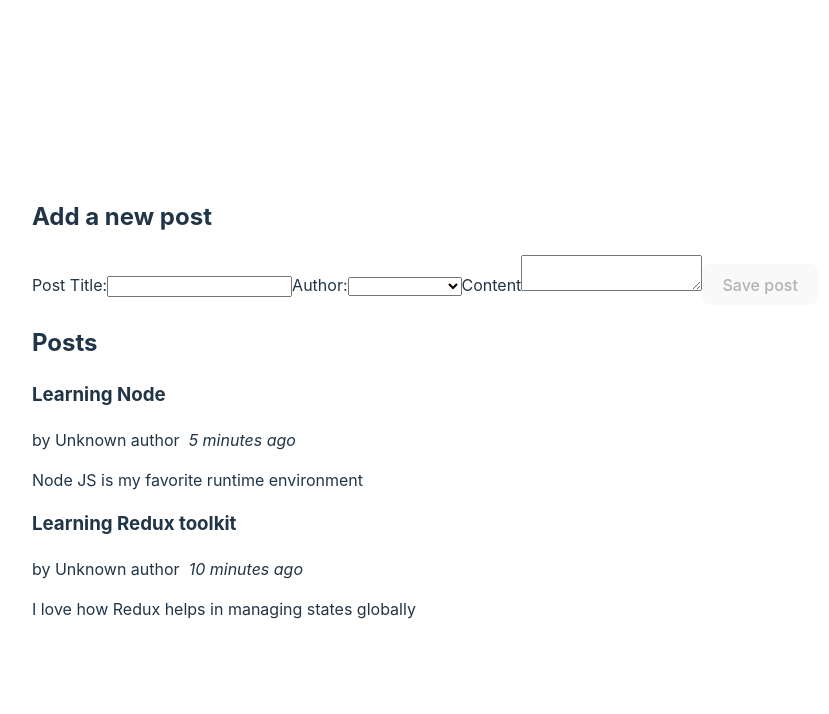
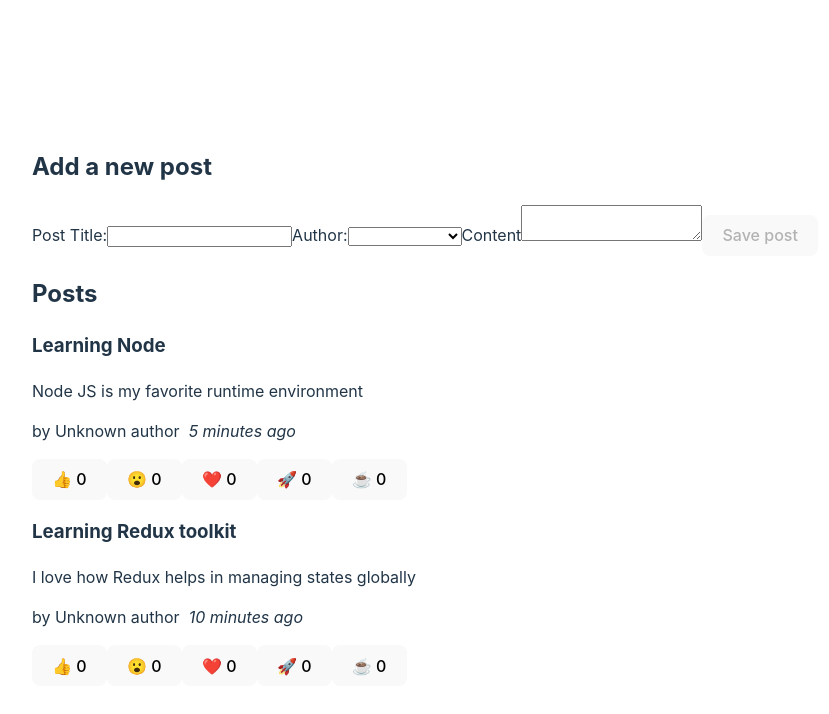
Before and after one commit to samwanyua/Redux, a React (Vite) app: page / in a window 1280 px wide. Shown: the top 714 px of the page, without its empty margins (215-1044 px from the left). Built offline with nearby package versions, Linux system fonts and the light colour scheme.

Commit message:
Add reaction buttons

```diff
--- a/src/features/post/PostsLists.jsx
+++ b/src/features/post/PostsLists.jsx
@@ -2,6 +2,7 @@ import { useSelector } from "react-redux";
 import { selectAllPosts } from "./postSlice";
 import PostAuthor from "./PostAuthor";
 import TimeAgo from "./TimeAgo";
+import ReactionButtons from "./ReactionButtons";
 
 const PostsLists = () => {
     const posts = useSelector(selectAllPosts);
@@ -11,11 +12,12 @@ const PostsLists = () => {
     const renderedPosts = orderedPosts.map(post => (
         <article key={post.id}>
             <h3>{post.title}</h3>
+            <p>{post.content.substring(0,100)}</p>
             <p>
               <PostAuthor userId={post.userId} />
               <TimeAgo timestamp={post.date}/>
             </p>
-            <p>{post.content.substring(0,100)}</p>
+            <ReactionButtons post={post}/>
         </article>
     ))
   return (
--- /dev/null
+++ b/src/features/post/ReactionButtons.jsx
@@ -0,0 +1,34 @@
+import { useDispatch } from "react-redux";
+import { reactionAdded } from "./postSlice";
+
+const reactionEmoji = {
+    thumbsUp: '👍',
+    wow: '😮',
+    heart: '❤️',
+    rocket: '🚀',
+    coffee: '☕',
+
+}
+
+
+const ReactionButtons = ({post}) => {
+    const dispatch = useDispatch()
+
+    const reactionButtons = Object.entries(reactionEmoji).map(([name, emoji]) => {
+        return (
+            <button
+                key={name}
+                type="button"
+                className="reactionButton"
+                onClick={() => dispatch(reactionAdded({postId: post.id, reaction: name}))}
+            >
+                {emoji} {post.reactions[name]}
+
+            </button>
+        )
+    })
+    return <div>{reactionButtons}</div>
+
+}
+
+export default ReactionButtons
--- a/src/features/post/postSlice.js
+++ b/src/features/post/postSlice.js
@@ -3,8 +3,8 @@ import { nanoid } from "@reduxjs/toolkit"; // to generate random id. no need for
 import { sub } from "date-fns";
 
 const initialState = [
-    {id: '1', title: 'Learning Redux toolkit', content: 'I love how Redux helps in managing states globally', date:sub(new Date(), {minutes: 10}).toISOString() },
-    {id: '2', title: 'Learning Node', content: 'Node JS is my favorite runtime environment', date:sub(new Date(), {minutes: 5}).toISOString()},
+    {id: '1', title: 'Learning Redux toolkit', content: 'I love how Redux helps in managing states globally', date:sub(new Date(), {minutes: 10}).toISOString(), reactions: {thumbsUp: 0, wow: 0, heart: 0, rocket: 0, coffee: 0} },
+    {id: '2', title: 'Learning Node', content: 'Node JS is my favorite runtime environment', date:sub(new Date(), {minutes: 5}).toISOString(), reactions: {thumbsUp: 0, wow: 0, heart: 0, rocket: 0, coffee: 0}},
 ]
 
 const postSlice = createSlice({
@@ -22,15 +22,24 @@ const postSlice = createSlice({
                     title,
                     content,
                     date: new Date().toISOString(),
-                    userId
-                }
+                    userId,
+                    reactions: {thumbsUp: 0, wow: 0, heart: 0, rocket: 0, coffee: 0}
+                },
+            }
+        },
+        reactionAdded(state,action){
+            const {postId, reaction} = action.payload
+            const existingPost = state.find((post => post.id === postId))
+            if(existingPost){
+                existingPost.reactions[reaction]++
             }
         }
+
 
     },
 
     }
 });
 export const selectAllPosts = (state) => state.posts
-export const {postAdded } = postSlice.actions
+export const {postAdded, reactionAdded } = postSlice.actions
 export default postSlice.reducer
```
